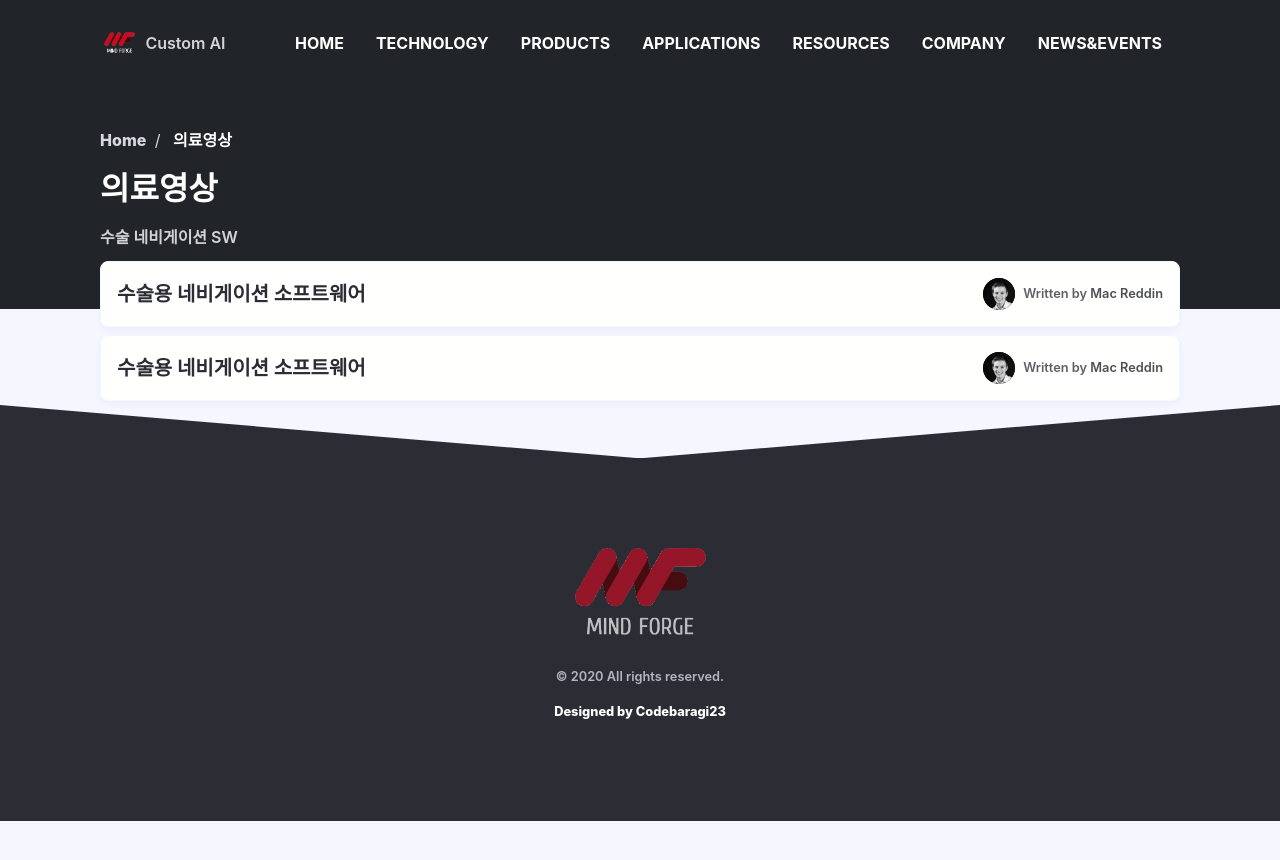
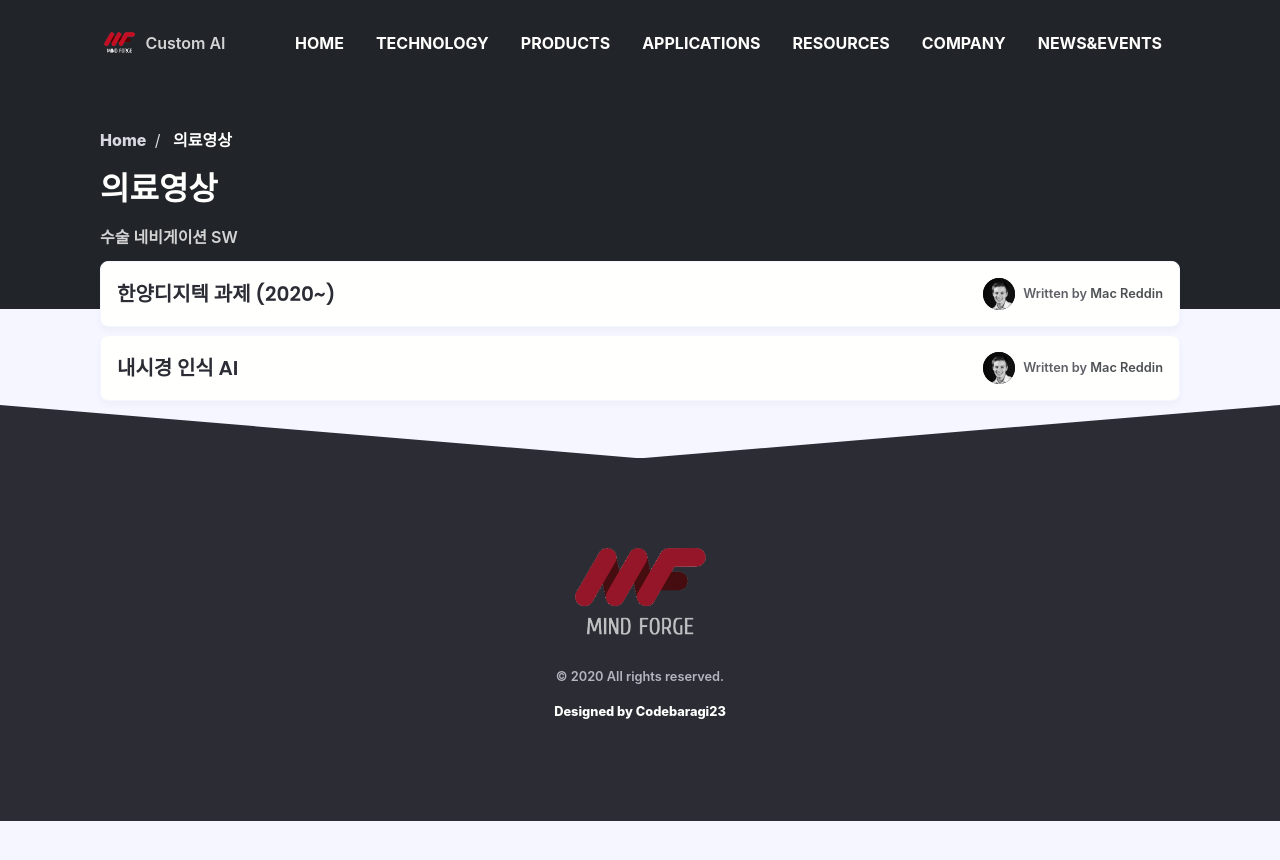
Before and after one commit to codebaragi23/mindforge, a Jekyll site: the page built from medical-imaging.html, in a window 1280 px wide. Shown: the top 860 px of the page. Built offline with Jekyll 4.4.1, drawn with Linux system fonts in a browser that asks for light colours; nearby versions of some CDN libraries; some web fonts are replaced; comment, search, counter and statistics services are not loaded.

Commit message:
modify post

```diff
--- a/_posts/Medical Imaging/2019-12-20-medical-imaging_in_progress.md
+++ b/_posts/Medical Imaging/2019-12-20-medical-imaging_in_progress.md
@@ -1,11 +1,9 @@
 ---
 layout: post
-title: 수술용 네비게이션 소프트웨어
+title: 내시경 인식 AI
 category: medical-imaging
 author: mac
 ---
 
-## 내시경 인식 AI
-
 - 서울대 의대 : 유수종 , 이동호 교수 협력
 - 상부위장관 내시경 인식 과제 협력 (제안서 진행중)
--- a/_posts/Medical Imaging/2019-12-20-surgery-navigation.md
+++ b/_posts/Medical Imaging/2019-12-20-surgery-navigation.md
@@ -1,11 +1,10 @@
 ---
 layout: post
-title: 수술용 네비게이션 소프트웨어
+title: 한양디지텍 과제 (2020~)
 category: medical-imaging
 author: mac
 ---
 
-## 한양디지텍 과제 (2020~)
   - 경구강 및 복강경 수술을 위한 형광영상 유도 내시경 기반 유연관절 단일통로 수술로봇 기술 개발 (2018 산업핵심기술개발사업)
   - 네비게이션  소프트웨어 담당.
 
```
